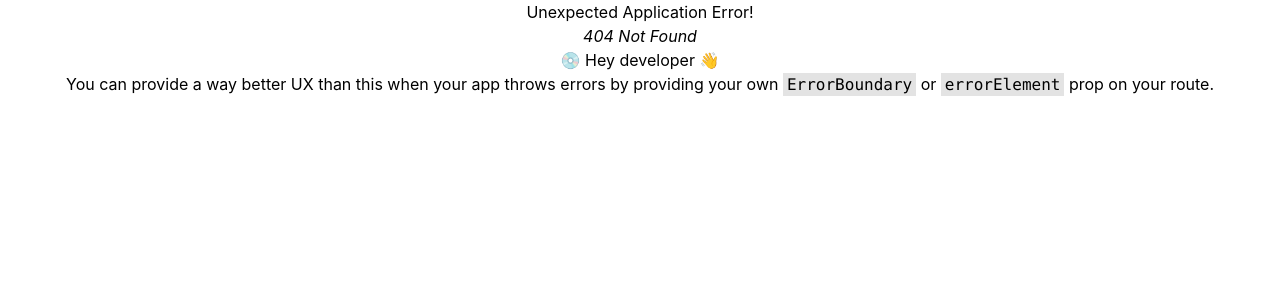
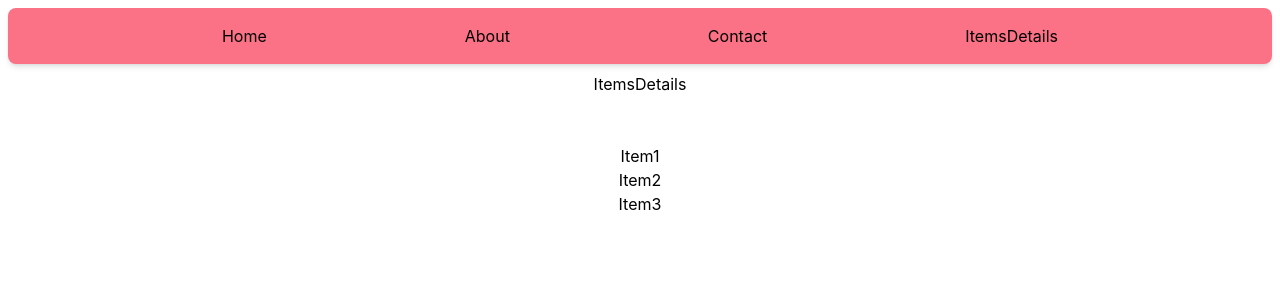
Before and after one commit to Plvishal/React-Router, a React (Create React App) app: page /itemsDetails in a window 1280 px wide. Before the commit this address had no page. Shown: the top 300 px of the page. Built offline with nearby package versions, Linux system fonts and the light colour scheme; the HTML template or start-up script is replaced by a standard one.

Commit message:
Dynamic path

```diff
--- a/src/App.js
+++ b/src/App.js
@@ -4,6 +4,7 @@ import Home from './pages/Home';
 import About from './pages/About';
 import Contact from './pages/Contact';
 import Nav from './components/Nav';
+import ItemsDetails from './pages/ItemsDetails';
 
 function App() {
   const router = createBrowserRouter([
@@ -14,6 +15,11 @@ function App() {
         { index: true, element: <Home /> },
         { path: 'about', element: <About /> },
         { path: 'contact', element: <Contact /> },
+        {
+          path: 'itemsDetails',
+          element: <ItemsDetails />,
+          children: [{ path: 'itemsDetails/:id' }],
+        },
       ],
     },
   ]);
--- a/src/components/Nav.js
+++ b/src/components/Nav.js
@@ -8,6 +8,7 @@ function Nav() {
         <Link to="/">Home</Link>
         <Link to="/about">About</Link>
         <Link to="/contact">Contact</Link>
+        <Link to="/itemsDetails">ItemsDetails</Link>
       </div>
       <Outlet />
     </>
--- /dev/null
+++ b/src/pages/ItemsDetails.js
@@ -0,0 +1,20 @@
+import React from 'react';
+import { Link } from 'react-router-dom';
+
+function ItemsDetails() {
+  return (
+    <div>
+      ItemsDetails
+      <br />
+      <br />
+      <br />
+      <Link to="item1">Item1</Link>
+      <br />
+      <Link to="item2">Item2</Link>
+      <br />
+      <Link to="item3">Item3</Link>
+    </div>
+  );
+}
+
+export default ItemsDetails;
```
